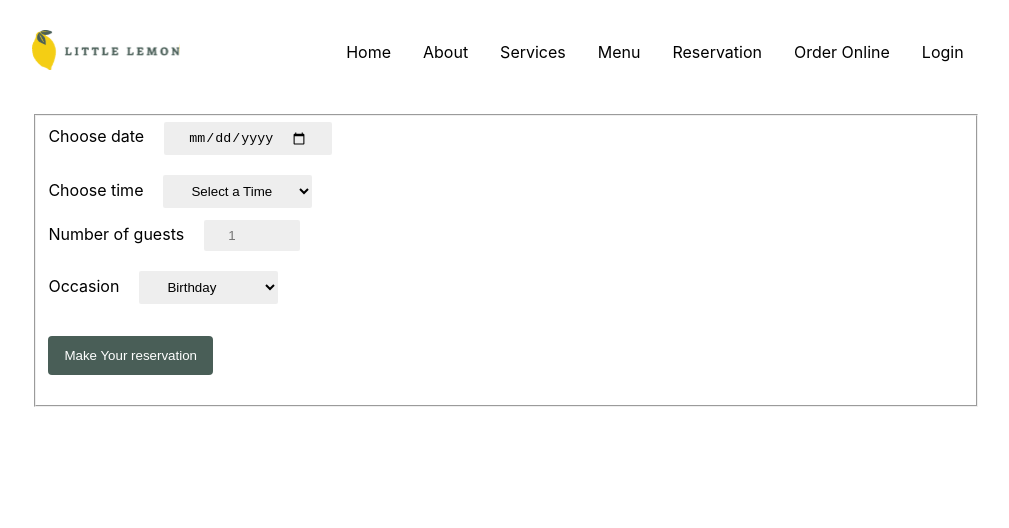
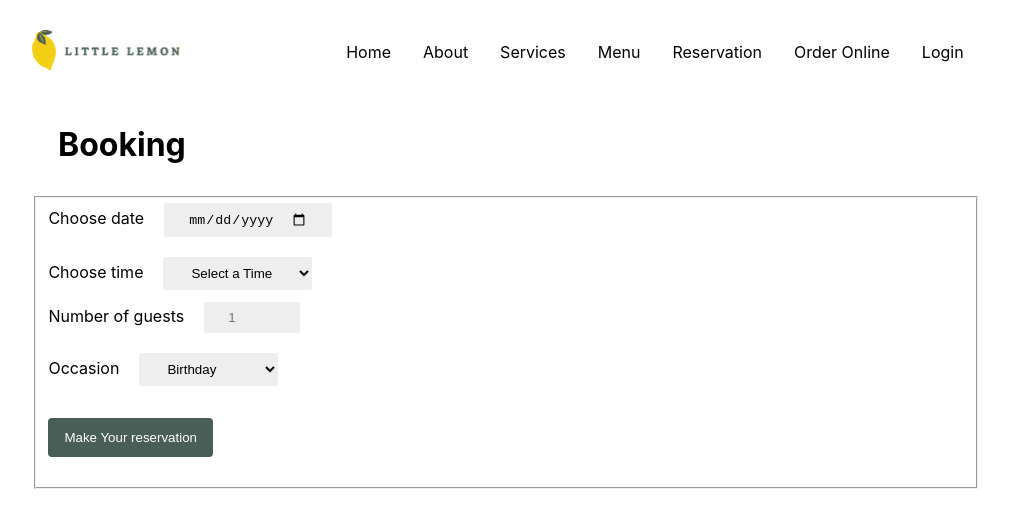
Before and after one commit to AmenaNajeeb/META_CapstoneProject_LittleLemon, a React (Create React App) app: page /booking in a window 1280 px wide. Shown: the top 528 px of the page, without its empty margins (134-1143 px from the left). Built offline with nearby package versions, Linux system fonts and the light colour scheme; a web font is replaced by a local one.

Commit message:
11_test for text in Booking Component

```diff
--- a/src/App.css
+++ b/src/App.css
@@ -316,3 +316,7 @@ footer ul li{
 .hidden{
   display: none;
 }
+
+.confirm{
+  padding-left: 15%;
+}
--- a/src/App.js
+++ b/src/App.js
@@ -9,10 +9,10 @@ import BookingForm from './components/BookingForm';
 function App() {
   return (
    <>
+   {/* <p>Nav</p> */}
    <BrowserRouter>
+
     <Nav />
-    {/* <Header />
-    <BookingForm /> */}
     <Main />
     {/* <Footer /> */}
     </BrowserRouter>
--- a/src/components/Booking.js
+++ b/src/components/Booking.js
@@ -3,7 +3,12 @@ import BookingForm from './BookingForm'
 
 function Booking(props) {
   return (
+    <>
+    <div className='confirm'>
+    <h1 >Booking</h1>
+    </div>
     <BookingForm availableTimes={props.availableTimes} dispatch={props.dispatch} SubmitForm={props.SubmitForm} />
+    </>
   )
 }
 
--- a/src/components/BookingForm.js
+++ b/src/components/BookingForm.js
@@ -28,7 +28,7 @@ function BookingForm(props) {
     <label htmlFor="res-time">Choose time</label>
    <select id="res-time" value={times} onChange={(e)=>setTimes(e.target.value)}>
       <option>Select a Time</option>
-      {
+       {
         props.availableTimes.availableTimes.map(availableTimes=>{return <option key={availableTimes}>{availableTimes}</option>})
       }
    </select>
```
Also changed, not shown: 1 other file (tests, documents, lock files or other folders).
